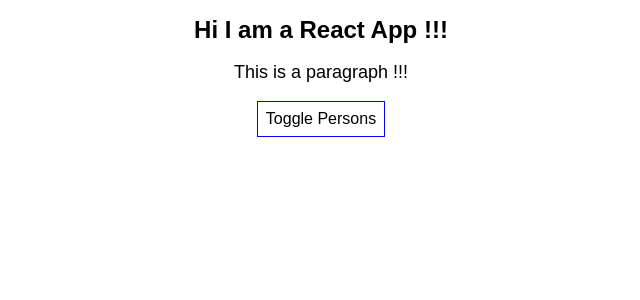
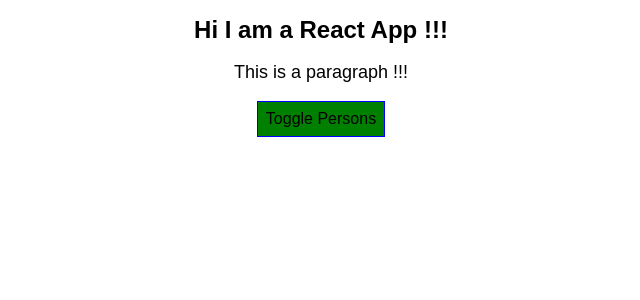
Before and after one commit to VinayJariya/react-complete-guide, a React (Create React App) app: page / in a window 1280 px wide. Shown: the top 300 px of the page, without its empty margins (319-959 px from the left). Built offline with nearby package versions, Linux system fonts and the light colour scheme.

Commit message:
Dynamically changing css style

```diff
--- a/src/App.js
+++ b/src/App.js
@@ -76,15 +76,26 @@
   }
 
 
-  nameChangedHandler = (event) => {
+  nameChangedHandler = (event, id) => {
     //DONT USE THIS: this.state.persons[0].name = "Smithsonian";
+
+    const personIndex = this.state.persons.findIndex(p => {
+      return p.id === id;
+    });
+
+    const person = {
+      ...this.state.persons[personIndex]
+    };
+
+    person.name = event.target.value;
+
+    const persons = [...this.state.persons]
+    persons[personIndex] = person;
+
+    // const person = Object.assign({}, this.state.persons[personIndex]); Alternative
     this.setState(
       {
-        persons: [
-          {name: event.target.value, age: 30},
-          {name: "John", age: 25},
-          {name: "Vinay", age: 24}
-        ]
+        persons: persons
       }
     ) // Will only update the old Persons array with new one and merge the remaining properties !!!
   }
@@ -106,7 +117,7 @@
   render() {
 
     const style = {
-      backgroundColor: 'white',
+      backgroundColor: 'green',
       font: 'inherit',
       border: '1px solid blue',
       padding: '8px',
@@ -124,10 +135,13 @@
                     name={person.name}
                     age={person.age}
                     key={person.id}
+                    changed={(event) => this.nameChangedHandler(event, person.id)}
                   />
           })}
         </div>
-      )
+      );
+      style.backgroundColor = 'red';
+
     }
     return (
       <div className="App">
```
